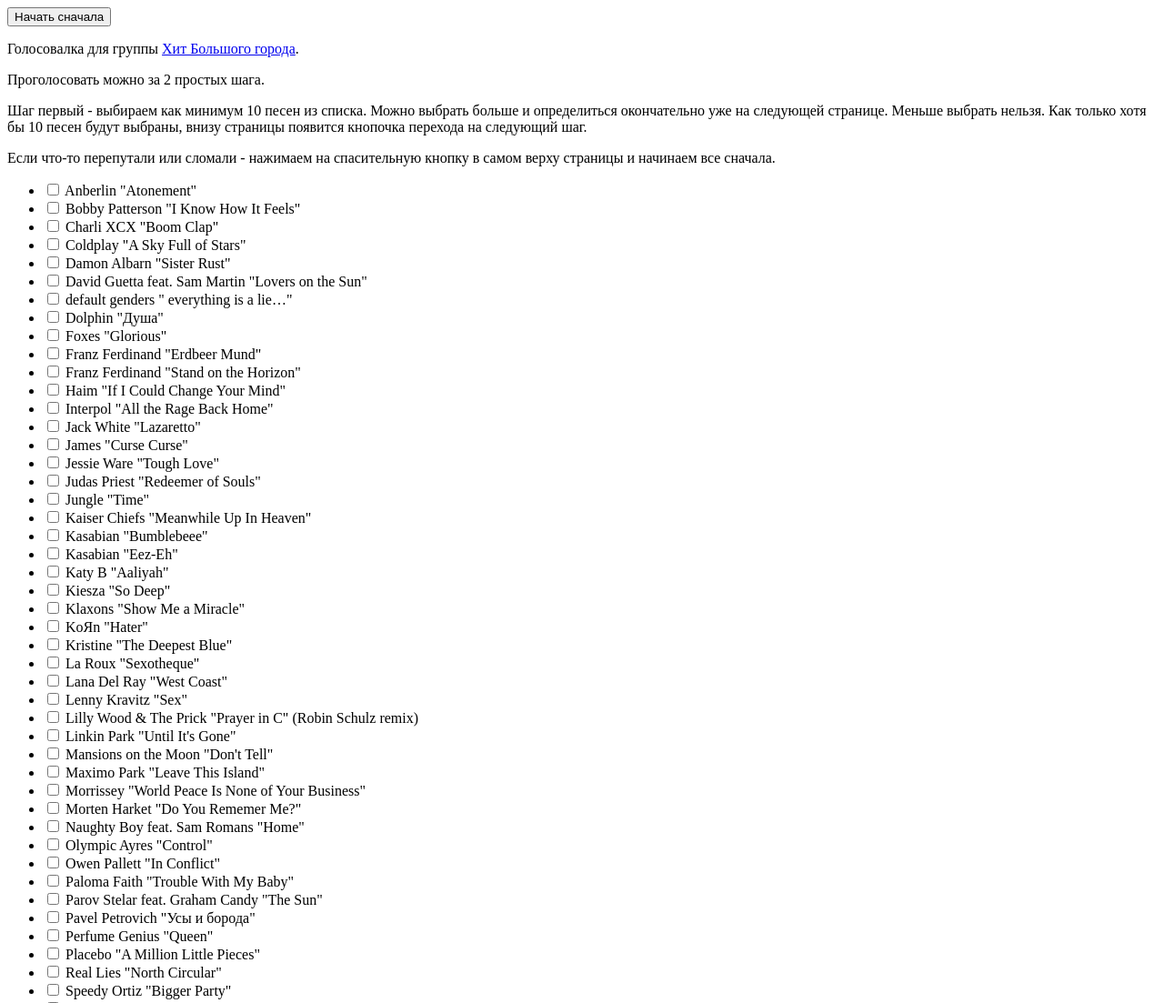
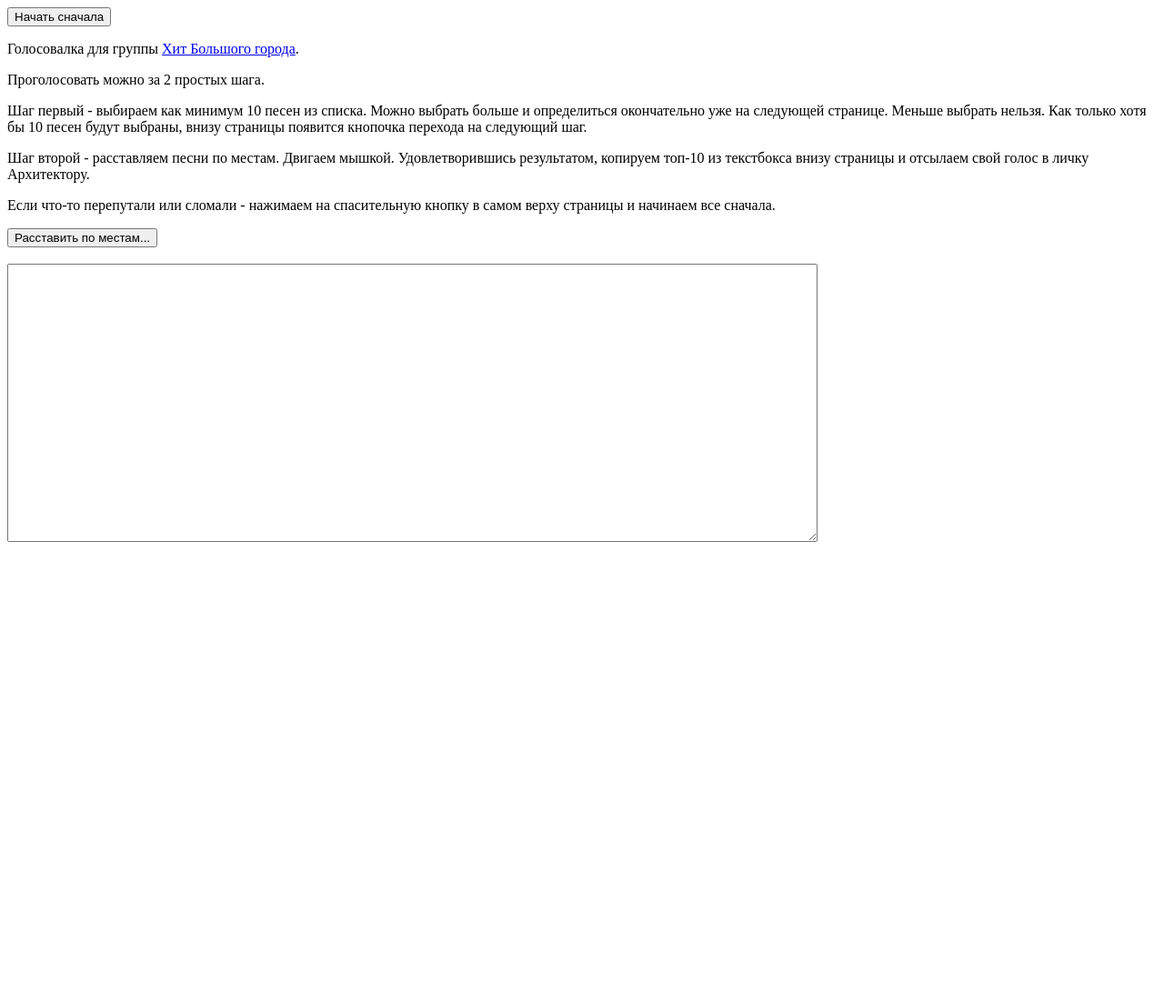
Before and after one commit to hitbg/vote, a plain HTML site: page index.html in a window 1280 px wide. Shown: the top 1103 px of the page at 91% size. After the commit the page ends 800 px from the top, so only its background shows below. Drawn offline with nearby package versions, Linux system fonts and the light colour scheme.

Commit message:
Update index.html

```diff
--- a/index.html
+++ b/index.html
@@ -19,9 +19,6 @@
    var selectCounter = 0;
    var selectedSongs={};
    var REQUIRED = 10;
-
-   DESCRIPTION_1 = "Шаг первый - выбираем как минимум 10 песен из списка. Можно выбрать больше и определиться окончательно уже на следующей странице. Меньше выбрать нельзя. Как только хотя бы 10 песен будут выбраны, внизу страницы появится кнопочка перехода на следующий шаг.";
-   DESCRIPTION_2 = "Шаг второй - расставляем песни по местам. Двигаем мышкой. Удовлетворившись результатом, копируем топ-10 из текстбокса внизу страницы и отсылаем свой голос в личку Архитектору";
 
    function loadData() {
 
@@ -68,6 +65,8 @@
       $("#phase2").empty();
       $("#output").hide();
       $("#outputarea").val("");
+      $("#description1").show();
+      $("#description2").hide();
       selectCounter = 0;
       selectedSongs = {};
 
@@ -103,6 +102,8 @@
       $("#continue").hide();
       $("#phase2").show();
       $("#output").show();
+      $("#description1").hide();
+      $("#description2").show();
 
       list = $('<ul>').attr('id','sortable');
       $("#phase2").prepend(list);
@@ -142,7 +143,8 @@
    <div id="intro">
    <p>Голосовалка для группы <a href="http://vk.com/hitbg">Хит Большого города</a>.</p>
    <p>Проголосовать можно за 2 простых шага.<br />
-   <p id="description"></p>
+   <p id="description1">Шаг первый - выбираем как минимум 10 песен из списка. Можно выбрать больше и определиться окончательно уже на следующей странице. Меньше выбрать нельзя. Как только хотя бы 10 песен будут выбраны, внизу страницы появится кнопочка перехода на следующий шаг.</p>
+   <p id="description2">Шаг второй - расставляем песни по местам. Двигаем мышкой. Удовлетворившись результатом, копируем топ-10 из текстбокса внизу страницы и отсылаем свой голос в личку Архитектору.</p>
    <p>Если что-то перепутали или сломали - нажимаем на спасительную кнопку в самом верху страницы и начинаем все сначала.</p>
    </div>
 
```
